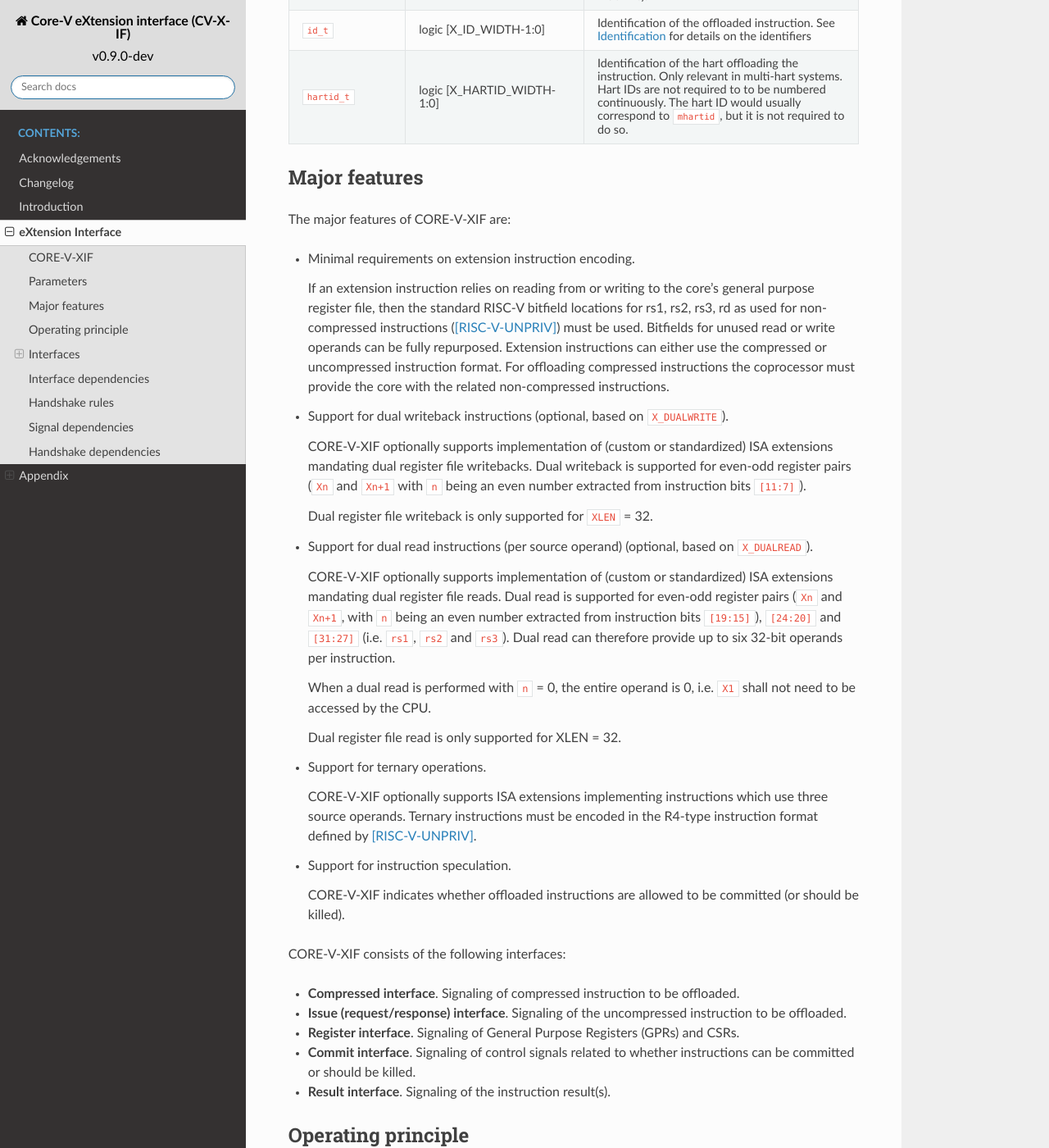
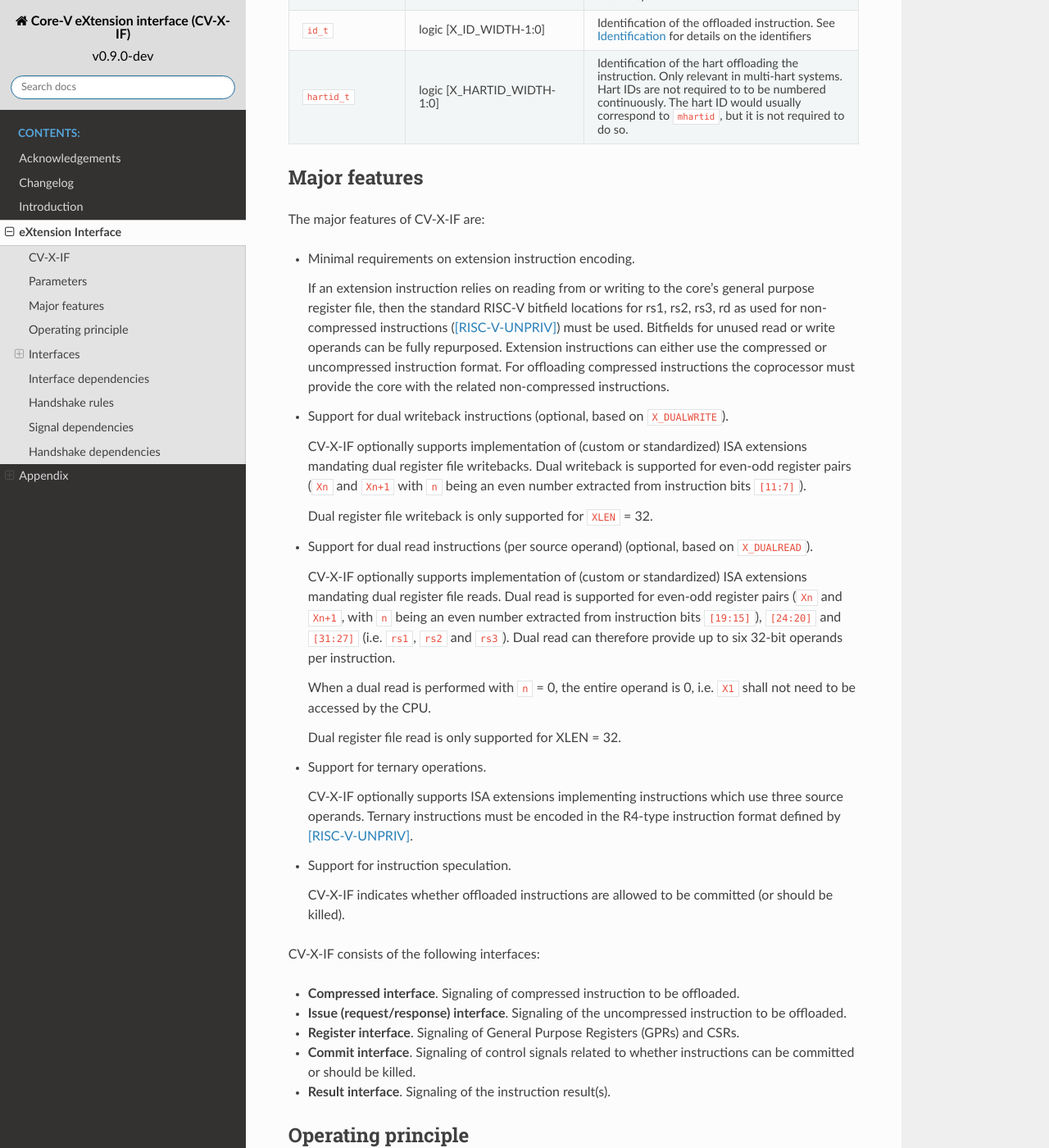
Before and after one commit to openhwgroup/core-v-xif, a Sphinx documentation site: the page built from docs/source/x_ext.rst, in a window 1280 px wide and 1400 px high, scrolled down 2422 px. Shown: the whole window at 82% size. Built offline with Sphinx 7.4.7 and the Read the Docs theme 2.0.0, drawn with Linux system fonts in a browser that asks for light colours; some of the changed text lies outside the part shown.

Commit message:
Replacing CORE-V-XIF with CV-X-IF

```diff
--- a/docs/source/x_ext.rst
+++ b/docs/source/x_ext.rst
@@ -24,15 +24,15 @@ The eXtension interface enables extension of |processor| with:
 
 Control-Transfer type instructions (e.g. branches and jumps) are not supported via the eXtension interface.
 
-CORE-V-XIF
+CV-X-IF
 ----------
 
-The terminology ``eXtension interface`` and ``CORE-V-XIF`` are used interchangeably.
+The terminology ``eXtension interface`` and ``CV-X-IF`` are used interchangeably.
 
 Parameters
 ----------
 
-The CORE-V-XIF specification contains the following parameters:
+The CV-X-IF specification contains the following parameters:
 
 .. table:: Interface parameters
   :name: Interface parameters
@@ -146,7 +146,7 @@ Additionally, the following type definitions are defined to improve readability
 Major features
 --------------
 
-The major features of CORE-V-XIF are:
+The major features of CV-X-IF are:
 
 * Minimal requirements on extension instruction encoding.
 
@@ -158,14 +158,14 @@ The major features of CORE-V-XIF are:
 
 * Support for dual writeback instructions (optional, based on ``X_DUALWRITE``).
 
-  CORE-V-XIF optionally supports implementation of (custom or standardized) ISA extensions mandating dual register file writebacks. Dual writeback
+  CV-X-IF optionally supports implementation of (custom or standardized) ISA extensions mandating dual register file writebacks. Dual writeback
   is supported for even-odd register pairs (``Xn`` and ``Xn+1`` with ``n`` being an even number extracted from instruction bits ``[11:7]``).
 
   Dual register file writeback is only supported for ``XLEN`` = 32.
 
 * Support for dual read instructions (per source operand) (optional, based on ``X_DUALREAD``).
 
-  CORE-V-XIF optionally supports implementation of (custom or standardized) ISA extensions mandating dual register file reads. Dual read
+  CV-X-IF optionally supports implementation of (custom or standardized) ISA extensions mandating dual register file reads. Dual read
   is supported for even-odd register pairs (``Xn`` and ``Xn+1``, with ``n`` being an even number extracted from instruction bits ``[19:15]``),
   ``[24:20]`` and ``[31:27]`` (i.e. ``rs1``, ``rs2`` and ``rs3``). Dual read can therefore provide up to six 32-bit operands
   per instruction.
@@ -176,14 +176,14 @@ The major features of CORE-V-XIF are:
 
 * Support for ternary operations.
 
-  CORE-V-XIF optionally supports ISA extensions implementing instructions which use three source operands.
+  CV-X-IF optionally supports ISA extensions implementing instructions which use three source operands.
   Ternary instructions must be encoded in the R4-type instruction format defined by [RISC-V-UNPRIV]_.
 
 * Support for instruction speculation.
 
-  CORE-V-XIF indicates whether offloaded instructions are allowed to be committed (or should be killed).
+  CV-X-IF indicates whether offloaded instructions are allowed to be committed (or should be killed).
 
-CORE-V-XIF consists of the following interfaces:
+CV-X-IF consists of the following interfaces:
 
 * **Compressed interface**. Signaling of compressed instruction to be offloaded.
 * **Issue (request/response) interface**. Signaling of the uncompressed instruction to be offloaded.
@@ -193,7 +193,7 @@ CORE-V-XIF consists of the following interfaces:
 
 .. only:: MemoryIf
 
-  In addition, the following interfaces are added to CORE-V-XIF if the memory interface is used:
+  In addition, the following interfaces are added to CV-X-IF if the memory interface is used:
 
   * **Memory (request/response) interface**. Signaling of load/store related signals (i.e. its transaction request signals). This interface is optional.
   * **Memory result interface**. Signaling of load/store related signals (i.e. its transaction result signals). This interface is optional.
@@ -242,14 +242,14 @@ the instructions need to obey the same instruction dependency rules, memory cons
 Interfaces
 ----------
 
-This section describes the interfaces of CORE-V-XIF. Port directions are described as seen from the perspective of the |processor|.
+This section describes the interfaces of CV-X-IF. Port directions are described as seen from the perspective of the |processor|.
 The |coprocessor| will have opposite pin directions.
 Stated signals names are not mandatory, but it is highly recommended to at least include the stated names as part of actual signal names. It is for example allowed to add prefixes and/or postfixes (e.g. ``x_`` prefix or ``_i``, ``_o`` postfixes) or to use different capitalization. A name mapping should be provided if non obvious renaming is applied.
 
 Identification
 ~~~~~~~~~~~~~~
 
-Most interfaces of CORE-V-XIF all use a signal called ``id``, which serves as a unique identification number for offloaded instructions.
+Most interfaces of CV-X-IF all use a signal called ``id``, which serves as a unique identification number for offloaded instructions.
 The same ``id`` value shall be used for all transaction packets on all interfaces that logically relate to the same instruction.
 An ``id`` value can be reused after an earlier instruction related to the same ``id`` value is no longer consider in-flight.
 The ``id`` values for in-flight offloaded instructions are required to be unique.
@@ -931,8 +931,8 @@ Memory result interface
 
   .. note::
 
-    The above asymmetry can only occur at system level when multiple coprocessors are connected to a processor via some interconnect network. ``CORE-V-XIF`` in itself
-    is a point-to-point connection, but its definition is written with ``CORE-V-XIF`` interconnect network(s) in mind.
+    The above asymmetry can only occur at system level when multiple coprocessors are connected to a processor via some interconnect network. ``CV-X-IF`` in itself
+    is a point-to-point connection, but its definition is written with ``CV-X-IF`` interconnect network(s) in mind.
 
   The signals in ``mem_result`` are valid when ``mem_result_valid`` is 1.
 
```
Also changed, not shown: .readthedocs.yaml, 2 other files.
